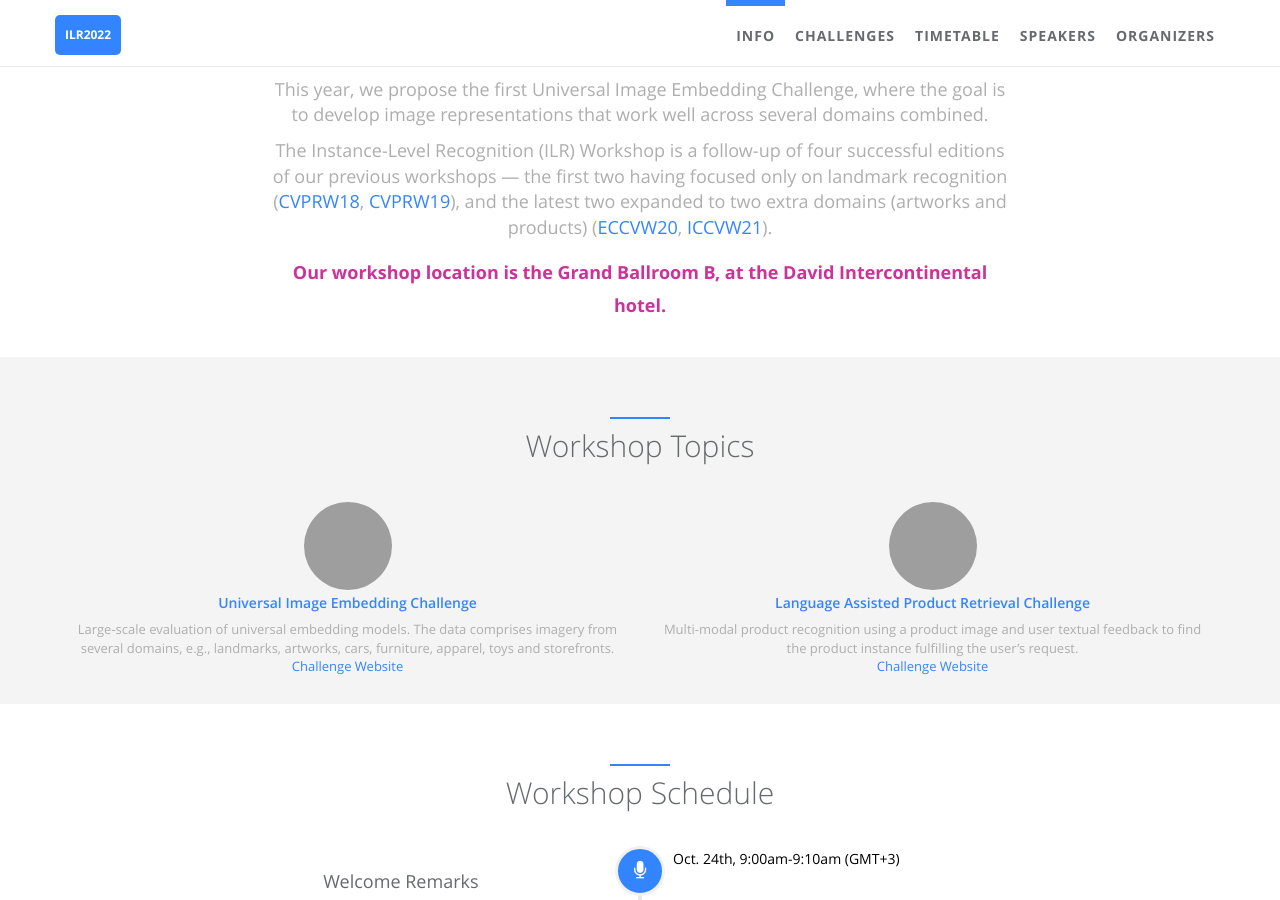
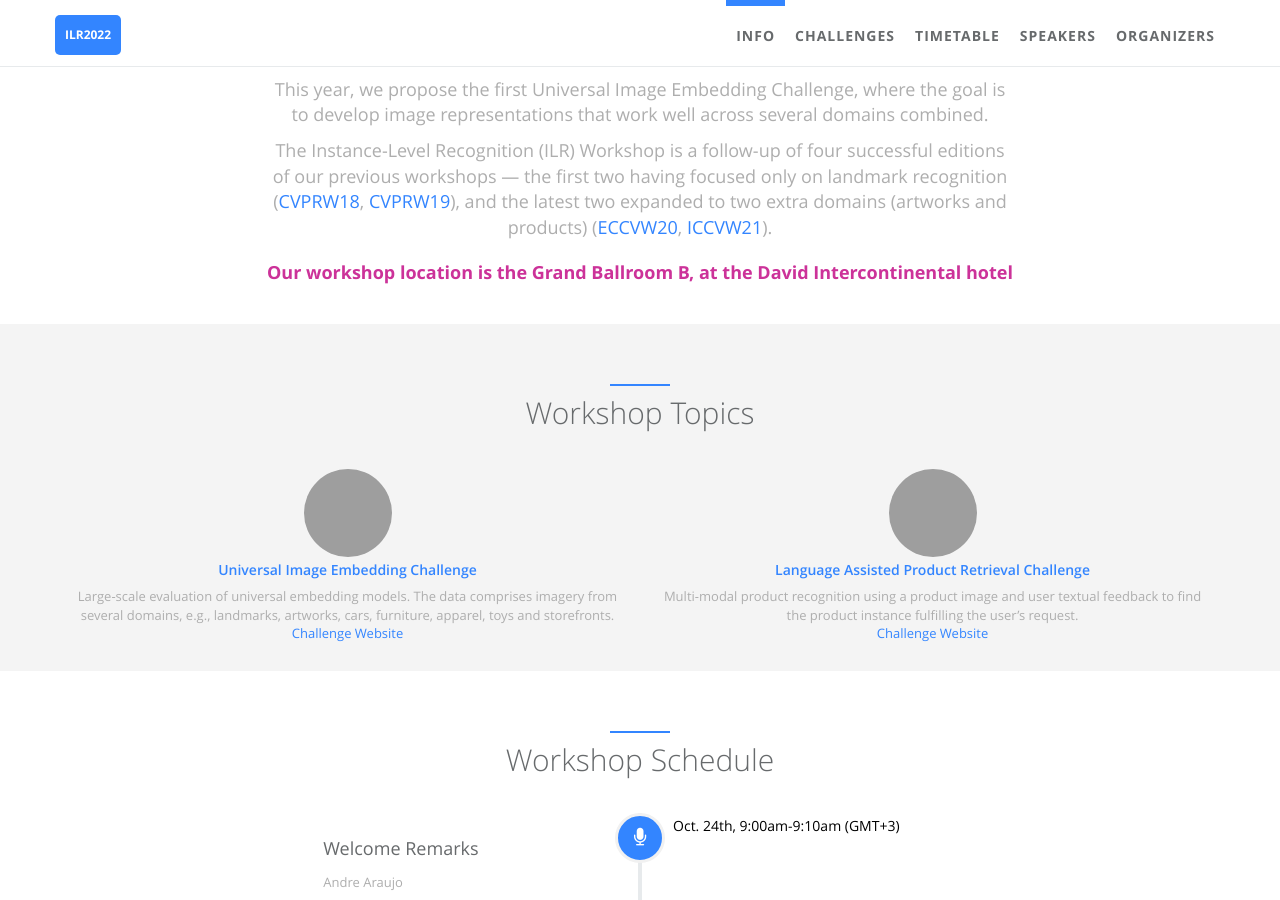
Before and after one commit to ilr-workshop/ECCVW2022, a Jekyll site: the page built from index.html, in a window 1280 px wide and 900 px high, scrolled down 811 px, cut to the strip 0-900 px from the top of the window. Built offline with Jekyll 4.4.1, drawn with Linux system fonts in a browser that asks for light colours; grey boxes are pictures that could not be loaded.

Commit message:
Update _config.yml

```diff
--- a/_config.yml
+++ b/_config.yml
@@ -23,7 +23,7 @@ author:  # change following line to your infomation.
   #cv: http://cv.jarrekk.com  # An online CV can be printed as PDF, leave blank if you don't have now
   # skill icons are on avatar's left and right side. Reference urls are http://fontawesome.io/ and http://fizzed.com/oss/font-mfizz
   desc: >
-    <p>Visual instance-level recognition and retrieval are fundamental tasks in computer vision. Despite the recent advances in this field, many techniques have been evaluated on a limited number of domains, with small number of classes. We believe that the research community can benefit from a new suite of datasets and associated challenges, to improve the understanding about the limitations of current technology, and with an opportunity to introduce new techniques. </p><p>This year, we propose the first Universal Image Embedding Challenge, where the goal is to develop image representations that work well across several domains combined.</p><p>The Instance-Level Recognition (ILR) Workshop is a follow-up of four successful editions of our previous workshops &mdash; the first two having focused only on landmark recognition (<a href="https://landmarksworkshop.github.io/CVPRW2018" target="_blank"><span class="navy">CVPRW18</span></a>, <a href="https://landmarksworkshop.github.io/CVPRW2019" target="_blank"><span class="navy">CVPRW19</span></a>), and the latest two expanded to two extra domains (artworks and products) (<a href="https://ilr-workshop.github.io/ECCVW2020/" target="_blank"><span class="navy">ECCVW20</span></a>, <a href="https://ilr-workshop.github.io/ICCVW2021/" target="_blank"><span class="navy">ICCVW21</span></a>).</p><p><h1><b><font color="#CC3299">Our workshop location is the Grand Ballroom B, at the David Intercontinental hotel.</font></b></h1></p>
+    <p>Visual instance-level recognition and retrieval are fundamental tasks in computer vision. Despite the recent advances in this field, many techniques have been evaluated on a limited number of domains, with small number of classes. We believe that the research community can benefit from a new suite of datasets and associated challenges, to improve the understanding about the limitations of current technology, and with an opportunity to introduce new techniques. </p><p>This year, we propose the first Universal Image Embedding Challenge, where the goal is to develop image representations that work well across several domains combined.</p><p>The Instance-Level Recognition (ILR) Workshop is a follow-up of four successful editions of our previous workshops &mdash; the first two having focused only on landmark recognition (<a href="https://landmarksworkshop.github.io/CVPRW2018" target="_blank"><span class="navy">CVPRW18</span></a>, <a href="https://landmarksworkshop.github.io/CVPRW2019" target="_blank"><span class="navy">CVPRW19</span></a>), and the latest two expanded to two extra domains (artworks and products) (<a href="https://ilr-workshop.github.io/ECCVW2020/" target="_blank"><span class="navy">ECCVW20</span></a>, <a href="https://ilr-workshop.github.io/ICCVW2021/" target="_blank"><span class="navy">ICCVW21</span></a>).</p><p><h1><b><font color="#CC3299">Our workshop location is the Grand Ballroom B, at the David Intercontinental hotel</font></b></h1></p>
 # comment
   disqus:  # if you wanna comment feature, go to https://disqus.com/ to get your configuration; if not, comment following two lines.
   name: ILR2022
```
